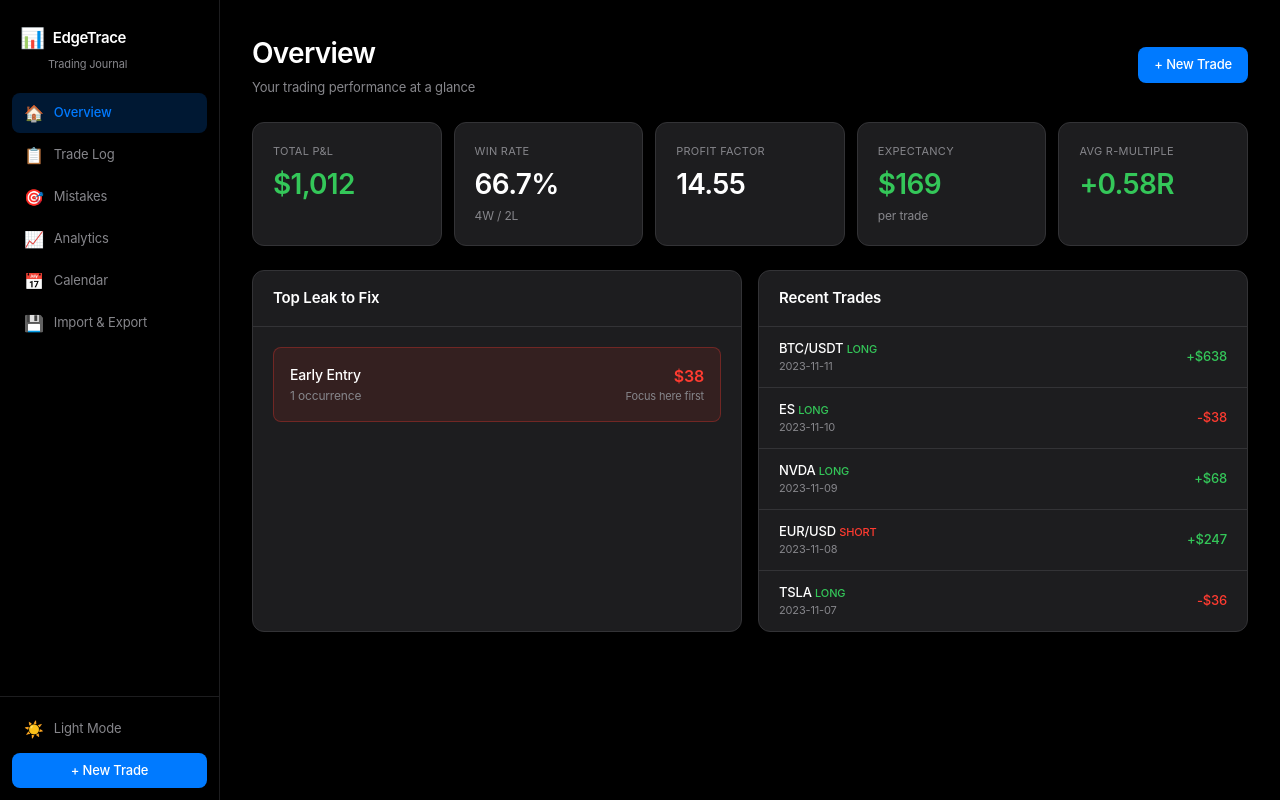
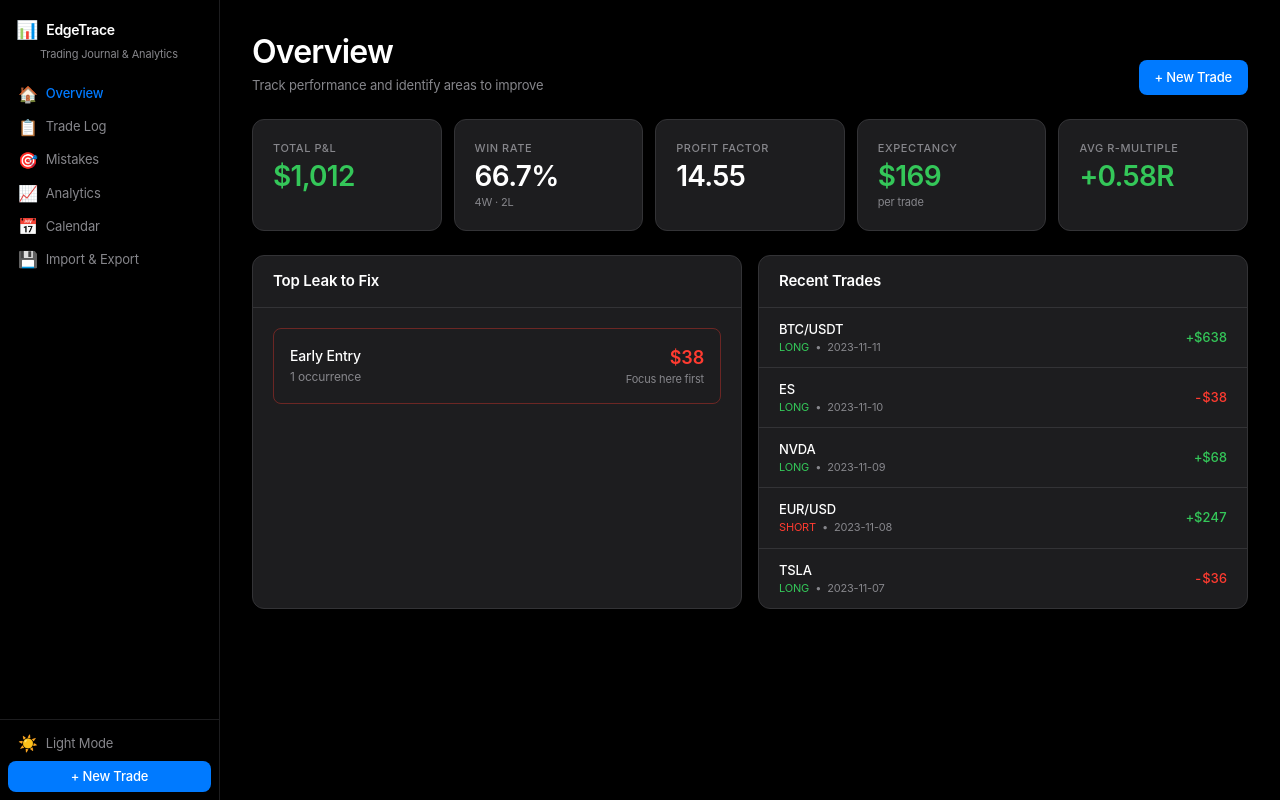
Before and after one commit to homesh123/tradebook, a React (Create React App) app in the folder tradebook/: page / in a window 1280 px wide. Both pictures are taken after a click on the button "Quick (7 trades)". Built offline with nearby package versions, Linux system fonts and the light colour scheme.

Commit message:
Enhance UX with refined spacing, hierarchy, micro-interactions

```diff
--- a/tradebook/src/App.js
+++ b/tradebook/src/App.js
@@ -14,14 +14,15 @@ import { useTrades } from "./context/TradeContext";
 const NavItem = ({ active, onClick, icon, children }) => (
   <button
     onClick={onClick}
-    className={`w-full text-left px-3 py-2 rounded-lg mb-0.5 flex items-center gap-2.5 text-[13px] transition-colors ${
+    className={`w-full text-left px-2.5 py-1.5 rounded-lg mb-0.5 flex items-center gap-2 text-[13px] transition-all duration-150 ${
       active
-        ? 'bg-apple-blue/10 dark:bg-apple-blue/20 text-apple-blue font-medium'
-        : 'text-apple-gray-600 dark:text-apple-gray-400 hover:bg-apple-gray-100 dark:hover:bg-apple-gray-800/50'
+        ? 'bg-apple-blue/12 dark:bg-apple-blue/18 text-apple-blue font-medium'
+        : 'text-apple-gray-600 dark:text-apple-gray-400 hover:bg-apple-gray-100 dark:hover:bg-apple-gray-800/60 active:bg-apple-gray-200 dark:active:bg-apple-gray-800'
     }`}
+    aria-current={active ? 'page' : undefined}
   >
-    <span className="text-base">{icon}</span>
-    <span>{children}</span>
+    <span className="text-base leading-none">{icon}</span>
+    <span className="truncate">{children}</span>
   </button>
 );
 
@@ -30,9 +31,10 @@ const ThemeToggle = () => {
   return (
     <button
       onClick={toggleTheme}
-      className="w-full px-3 py-2 rounded-lg flex items-center gap-2.5 text-[13px] text-apple-gray-600 dark:text-apple-gray-400 hover:bg-apple-gray-100 dark:hover:bg-apple-gray-800/50 transition-colors"
+      className="w-full px-2.5 py-1.5 rounded-lg flex items-center gap-2 text-[13px] text-apple-gray-600 dark:text-apple-gray-400 hover:bg-apple-gray-100 dark:hover:bg-apple-gray-800/60 active:bg-apple-gray-200 dark:active:bg-apple-gray-800 transition-all duration-150"
+      aria-label="Toggle theme"
     >
-      <span className="text-base">{theme === 'dark' ? '☀️' : '🌙'}</span>
+      <span className="text-base leading-none">{theme === 'dark' ? '☀️' : '🌙'}</span>
       <span>{theme === 'dark' ? 'Light Mode' : 'Dark Mode'}</span>
     </button>
   );
@@ -69,15 +71,19 @@ const MainApp = () => {
   };
 
   return (
-    <div className="h-screen flex flex-col md:flex-row bg-apple-gray-50 dark:bg-black transition-colors">
+    <div className="h-screen flex flex-col md:flex-row bg-apple-gray-50 dark:bg-black transition-colors duration-200">
       {/* Mobile Header */}
-      <div className="md:hidden flex items-center justify-between px-4 py-3 bg-white/80 dark:bg-apple-gray-900/80 backdrop-blur-xl border-b border-apple-gray-200 dark:border-apple-gray-800">
+      <header className="md:hidden flex items-center justify-between px-4 py-2.5 bg-white/90 dark:bg-apple-gray-900/90 backdrop-blur-xl border-b border-apple-gray-200 dark:border-apple-gray-800 sticky top-0 z-50">
         <div className="flex items-center gap-2">
-          <span className="text-xl">📊</span>
-          <h1 className="text-[15px] font-semibold text-apple-gray-900 dark:text-white">EdgeTrace</h1>
+          <span className="text-lg">📊</span>
+          <h1 className="text-[14px] font-semibold text-apple-gray-900 dark:text-white tracking-tight">EdgeTrace</h1>
         </div>
-        <button onClick={() => setMobileMenuOpen(!mobileMenuOpen)} className="p-2 text-apple-gray-900 dark:text-white">
-          <svg className="w-6 h-6" fill="none" stroke="currentColor" viewBox="0 0 24 24">
+        <button
+          onClick={() => setMobileMenuOpen(!mobileMenuOpen)}
+          className="p-1.5 rounded-lg text-apple-gray-900 dark:text-white hover:bg-apple-gray-100 dark:hover:bg-apple-gray-800 transition-colors"
+          aria-label="Toggle menu"
+        >
+          <svg className="w-5 h-5" fill="none" stroke="currentColor" viewBox="0 0 24 24">
             {mobileMenuOpen ? (
               <path strokeLinecap="round" strokeLinejoin="round" strokeWidth={2} d="M6 18L18 6M6 6l12 12" />
             ) : (
@@ -85,36 +91,36 @@ const MainApp = () => {
             )}
           </svg>
         </button>
-      </div>
+      </header>
 
       {/* Mobile Menu */}
       {mobileMenuOpen && (
-        <div className="md:hidden absolute top-[57px] left-0 right-0 bg-white/95 dark:bg-apple-gray-900/95 backdrop-blur-xl border-b border-apple-gray-200 dark:border-apple-gray-800 z-40 shadow-lg">
-          <nav className="p-3">
+        <div className="md:hidden absolute top-[49px] left-0 right-0 bg-white/95 dark:bg-apple-gray-900/95 backdrop-blur-xl border-b border-apple-gray-200 dark:border-apple-gray-800 z-40 shadow-lg">
+          <nav className="p-2">
             <NavItem active={activeTab === 'overview'} onClick={() => handleNavClick('overview')} icon="🏠">Overview</NavItem>
             <NavItem active={activeTab === 'trades'} onClick={() => handleNavClick('trades')} icon="📋">Trade Log</NavItem>
             <NavItem active={activeTab === 'mistakes'} onClick={() => handleNavClick('mistakes')} icon="🎯">Mistakes</NavItem>
             <NavItem active={activeTab === 'analytics'} onClick={() => handleNavClick('analytics')} icon="📈">Analytics</NavItem>
             <NavItem active={activeTab === 'calendar'} onClick={() => handleNavClick('calendar')} icon="📅">Calendar</NavItem>
             <NavItem active={activeTab === 'import'} onClick={() => handleNavClick('import')} icon="💾">Import & Export</NavItem>
-            <div className="mt-2 pt-2 border-t border-apple-gray-200 dark:border-apple-gray-800 space-y-1">
+            <div className="mt-2 pt-2 border-t border-apple-gray-200 dark:border-apple-gray-800 space-y-0.5">
               <ThemeToggle />
-              <button onClick={() => { setShowTradeForm(true); setMobileMenuOpen(false); }} className="w-full px-3 py-2 bg-apple-blue text-white rounded-lg text-[13px] font-medium">+ New Trade</button>
+              <button onClick={() => { setShowTradeForm(true); setMobileMenuOpen(false); }} className="w-full px-2.5 py-1.5 bg-apple-blue hover:bg-[#0051D5] active:bg-[#004FC4] text-white rounded-lg text-[13px] font-medium transition-colors">+ New Trade</button>
             </div>
           </nav>
         </div>
       )}
 
       {/* Desktop Sidebar */}
-      <div className="hidden md:flex w-[220px] bg-white/80 dark:bg-apple-gray-900/80 backdrop-blur-xl flex-col border-r border-apple-gray-200 dark:border-apple-gray-800 transition-colors">
-        <div className="p-5 pt-6">
-          <div className="flex items-center gap-2 mb-1">
-            <span className="text-xl">📊</span>
-            <h1 className="text-[15px] font-semibold text-apple-gray-900 dark:text-white tracking-tight">EdgeTrace</h1>
+      <aside className="hidden md:flex w-[220px] bg-white/80 dark:bg-apple-gray-900/80 backdrop-blur-xl flex-col border-r border-apple-gray-200 dark:border-apple-gray-800 transition-colors duration-200">
+        <div className="px-3 py-4">
+          <div className="flex items-center gap-2 mb-0.5 px-1">
+            <span className="text-lg">📊</span>
+            <h1 className="text-[14px] font-semibold text-apple-gray-900 dark:text-white tracking-tight">EdgeTrace</h1>
           </div>
-          <p className="text-[11px] text-apple-gray-500 dark:text-apple-gray-400 ml-7">Trading Journal</p>
+          <p className="text-[11px] text-apple-gray-500 dark:text-apple-gray-400 ml-7">Trading Journal & Analytics</p>
         </div>
-        <nav className="flex-1 px-3">
+        <nav className="flex-1 px-2">
           <NavItem active={activeTab === 'overview'} onClick={() => setActiveTab('overview')} icon="🏠">Overview</NavItem>
           <NavItem active={activeTab === 'trades'} onClick={() => setActiveTab('trades')} icon="📋">Trade Log</NavItem>
           <NavItem active={activeTab === 'mistakes'} onClick={() => setActiveTab('mistakes')} icon="🎯">Mistakes</NavItem>
@@ -122,18 +128,18 @@ const MainApp = () => {
           <NavItem active={activeTab === 'calendar'} onClick={() => setActiveTab('calendar')} icon="📅">Calendar</NavItem>
           <NavItem active={activeTab === 'import'} onClick={() => setActiveTab('import')} icon="💾">Import & Export</NavItem>
         </nav>
-        <div className="p-3 border-t border-apple-gray-200 dark:border-apple-gray-800 space-y-1">
+        <div className="p-2 border-t border-apple-gray-200 dark:border-apple-gray-800 space-y-0.5">
           <ThemeToggle />
-          <button onClick={() => setShowTradeForm(true)} className="w-full px-3 py-2 bg-apple-blue hover:bg-[#0051D5] active:bg-[#004FC4] text-white rounded-lg text-[13px] font-medium transition-colors shadow-sm">+ New Trade</button>
+          <button onClick={() => setShowTradeForm(true)} className="w-full px-2.5 py-1.5 bg-apple-blue hover:bg-[#0051D5] active:bg-[#004FC4] text-white rounded-lg text-[13px] font-medium transition-all duration-150 shadow-sm">+ New Trade</button>
         </div>
-      </div>
+      </aside>
 
       {/* Main Content */}
-      <div className="flex-1 overflow-auto">
-        <div className="max-w-6xl mx-auto p-4 sm:p-6 md:p-8">
+      <main className="flex-1 overflow-auto">
+        <div className="max-w-7xl mx-auto px-4 sm:px-6 lg:px-8 py-6 sm:py-8">
           {renderContent()}
         </div>
-      </div>
+      </main>
 
       {showTradeForm && <TradeForm onClose={() => setShowTradeForm(false)} />}
     </div>
--- a/tradebook/src/components/Overview.js
+++ b/tradebook/src/components/Overview.js
@@ -4,12 +4,12 @@ import { analyzeTrades, analyzeMistakes } from '../utils/analytics';
 import { calculateTradeMetrics } from '../utils/analytics';
 
 const MetricCard = ({ label, value, subtext, trend }) => (
-  <div className="bg-white dark:bg-apple-gray-800 rounded-apple p-5 shadow-apple border border-apple-gray-200 dark:border-apple-gray-700 transition-colors">
-    <div className="text-[11px] text-apple-gray-500 dark:text-apple-gray-400 uppercase tracking-wide mb-1">{label}</div>
-    <div className={`text-[28px] font-semibold tracking-tight mb-0.5 ${trend === 'up' ? 'text-apple-green' : trend === 'down' ? 'text-apple-red' : 'text-apple-gray-900 dark:text-white'}`}>
+  <div className="bg-white dark:bg-apple-gray-800 rounded-xl p-4 sm:p-5 shadow-[0_1px_3px_rgba(0,0,0,0.02)] dark:shadow-[0_1px_3px_rgba(0,0,0,0.3)] border border-apple-gray-200 dark:border-apple-gray-700 hover:shadow-[0_4px_12px_rgba(0,0,0,0.04)] dark:hover:shadow-[0_4px_12px_rgba(0,0,0,0.4)] transition-all duration-200">
+    <div className="text-[11px] text-apple-gray-500 dark:text-apple-gray-400 uppercase tracking-wider mb-1.5 font-medium">{label}</div>
+    <div className={`text-[24px] sm:text-[28px] font-semibold tracking-tight leading-none mb-1 ${trend === 'up' ? 'text-apple-green' : trend === 'down' ? 'text-apple-red' : 'text-apple-gray-900 dark:text-white'}`}>
       {value}
     </div>
-    {subtext && <div className="text-[12px] text-apple-gray-500 dark:text-apple-gray-400">{subtext}</div>}
+    {subtext && <div className="text-[11px] text-apple-gray-500 dark:text-apple-gray-400 mt-1">{subtext}</div>}
   </div>
 );
 
@@ -26,42 +26,45 @@ const Overview = ({ onAddTrade }) => {
 
   return (
     <div className="space-y-6">
-      <div className="flex justify-between items-center">
+      <div className="flex flex-col sm:flex-row sm:justify-between sm:items-end gap-4">
         <div>
-          <h2 className="text-[28px] font-semibold text-apple-gray-900 dark:text-white tracking-tight">Overview</h2>
-          <p className="text-[13px] text-apple-gray-500 dark:text-apple-gray-400 mt-1">Your trading performance at a glance</p>
+          <h1 className="text-[28px] sm:text-[32px] font-semibold text-apple-gray-900 dark:text-white tracking-tight leading-tight">Overview</h1>
+          <p className="text-[13px] text-apple-gray-500 dark:text-apple-gray-400 mt-1">Track performance and identify areas to improve</p>
         </div>
-        <button onClick={onAddTrade} className="px-4 py-2 bg-apple-blue hover:bg-[#0051D5] active:bg-[#004FC4] text-white rounded-lg text-[13px] font-medium transition-colors shadow-sm">
+        <button onClick={onAddTrade} className="px-4 py-2 bg-apple-blue hover:bg-[#0051D5] active:bg-[#004FC4] text-white rounded-lg text-[13px] font-medium transition-all duration-150 shadow-sm hover:shadow-md self-start sm:self-auto">
           + New Trade
         </button>
       </div>
 
       {/* Quick Stats */}
-      <div className="grid grid-cols-2 md:grid-cols-5 gap-3">
+      <div className="grid grid-cols-2 lg:grid-cols-5 gap-2.5 sm:gap-3">
         <MetricCard label="Total P&L" value={formatCurrency(analytics.totalPnl)} trend={analytics.totalPnl >= 0 ? 'up' : 'down'} />
-        <MetricCard label="Win Rate" value={`${analytics.winRate.toFixed(1)}%`} subtext={`${analytics.winningTrades}W / ${analytics.losingTrades}L`} />
+        <MetricCard label="Win Rate" value={`${analytics.winRate.toFixed(1)}%`} subtext={`${analytics.winningTrades}W · ${analytics.losingTrades}L`} />
         <MetricCard label="Profit Factor" value={analytics.profitFactor === Infinity ? '∞' : analytics.profitFactor.toFixed(2)} />
         <MetricCard label="Expectancy" value={formatCurrency(analytics.expectancy)} subtext="per trade" trend={analytics.expectancy >= 0 ? 'up' : 'down'} />
         <MetricCard label="Avg R-Multiple" value={`${analytics.avgRMultiple >= 0 ? '+' : ''}${analytics.avgRMultiple.toFixed(2)}R`} trend={analytics.avgRMultiple >= 0 ? 'up' : 'down'} />
       </div>
 
-      <div className="grid md:grid-cols-2 gap-4">
+      <div className="grid lg:grid-cols-2 gap-3 sm:gap-4">
         {/* Top Leak */}
-        <div className="bg-white dark:bg-apple-gray-800 rounded-apple shadow-apple border border-apple-gray-200 dark:border-apple-gray-700 overflow-hidden transition-colors">
-          <div className="px-5 py-4 border-b border-apple-gray-200 dark:border-apple-gray-700">
-            <h3 className="text-[15px] font-semibold text-apple-gray-900 dark:text-white">Top Leak to Fix</h3>
+        <div className="bg-white dark:bg-apple-gray-800 rounded-xl shadow-[0_1px_3px_rgba(0,0,0,0.02)] dark:shadow-[0_1px_3px_rgba(0,0,0,0.3)] border border-apple-gray-200 dark:border-apple-gray-700 overflow-hidden">
+          <div className="px-5 py-3.5 border-b border-apple-gray-200 dark:border-apple-gray-700">
+            <h2 className="text-[15px] font-semibold text-apple-gray-900 dark:text-white">Top Leak to Fix</h2>
           </div>
           <div className="p-5">
             {mistakes.length === 0 ? (
-              <p className="text-[13px] text-apple-gray-500 dark:text-apple-gray-400">No mistakes tracked yet. Tag mistakes on trades to identify your biggest leaks.</p>
+              <div className="text-center py-6">
+                <div className="text-3xl mb-2">🎯</div>
+                <p className="text-[13px] text-apple-gray-500 dark:text-apple-gray-400">No mistakes tracked yet. Tag mistakes on trades to identify your biggest leaks.</p>
+              </div>
             ) : (
-              <div className="flex justify-between items-center p-4 bg-apple-red/5 dark:bg-apple-red/10 border border-apple-red/20 dark:border-apple-red/30 rounded-lg">
+              <div className="flex justify-between items-center p-4 bg-apple-red/8 dark:bg-apple-red/12 border border-apple-red/25 dark:border-apple-red/35 rounded-lg">
                 <div>
                   <div className="text-[14px] text-apple-gray-900 dark:text-white font-medium capitalize">{mistakes[0].mistake.replace(/-/g, ' ')}</div>
                   <div className="text-[12px] text-apple-gray-500 dark:text-apple-gray-400 mt-0.5">{mistakes[0].count} occurrence{mistakes[0].count > 1 ? 's' : ''}</div>
                 </div>
                 <div className="text-right">
-                  <div className="text-[16px] text-apple-red font-semibold">{formatCurrency(mistakes[0].totalCost)}</div>
+                  <div className="text-[18px] text-apple-red font-semibold">{formatCurrency(mistakes[0].totalCost)}</div>
                   <div className="text-[11px] text-apple-gray-500 dark:text-apple-gray-400">Focus here first</div>
                 </div>
               </div>
@@ -70,25 +73,29 @@ const Overview = ({ onAddTrade }) => {
         </div>
 
         {/* Recent Trades */}
-        <div className="bg-white dark:bg-apple-gray-800 rounded-apple shadow-apple border border-apple-gray-200 dark:border-apple-gray-700 overflow-hidden transition-colors">
-          <div className="px-5 py-4 border-b border-apple-gray-200 dark:border-apple-gray-700">
-            <h3 className="text-[15px] font-semibold text-apple-gray-900 dark:text-white">Recent Trades</h3>
+        <div className="bg-white dark:bg-apple-gray-800 rounded-xl shadow-[0_1px_3px_rgba(0,0,0,0.02)] dark:shadow-[0_1px_3px_rgba(0,0,0,0.3)] border border-apple-gray-200 dark:border-apple-gray-700 overflow-hidden">
+          <div className="px-5 py-3.5 border-b border-apple-gray-200 dark:border-apple-gray-700 flex justify-between items-center">
+            <h2 className="text-[15px] font-semibold text-apple-gray-900 dark:text-white">Recent Trades</h2>
           </div>
           <div className="divide-y divide-apple-gray-200 dark:divide-apple-gray-700">
             {recentTrades.length === 0 ? (
-              <div className="p-5">
+              <div className="p-5 text-center py-6">
                 <p className="text-[13px] text-apple-gray-500 dark:text-apple-gray-400">No trades yet. Add your first trade to get started.</p>
               </div>
             ) : (
               recentTrades.map((trade, idx) => (
-                <div key={idx} className="px-5 py-3 flex justify-between items-center hover:bg-apple-gray-50 dark:hover:bg-apple-gray-700/30 transition-colors">
-                  <div>
-                    <div className="text-[13px] text-apple-gray-900 dark:text-white font-medium">
-                      {trade.pair} <span className={`text-[11px] ${trade.side === 'long' ? 'text-apple-green' : 'text-apple-red'}`}>{trade.side.toUpperCase()}</span>
+                <div key={idx} className="px-5 py-3 flex justify-between items-center hover:bg-apple-gray-50 dark:hover:bg-apple-gray-700/40 transition-colors duration-150">
+                  <div className="flex items-center gap-3">
+                    <div>
+                      <div className="text-[13px] text-apple-gray-900 dark:text-white font-medium">{trade.pair}</div>
+                      <div className="text-[11px] text-apple-gray-500 dark:text-apple-gray-400 flex items-center gap-1.5">
+                        <span className={trade.side === 'long' ? 'text-apple-green' : 'text-apple-red'}>{trade.side.toUpperCase()}</span>
+                        <span>•</span>
+                        <span>{trade.date}</span>
+                      </div>
                     </div>
-                    <div className="text-[11px] text-apple-gray-500 dark:text-apple-gray-400">{trade.date}</div>
                   </div>
-                  <div className={`text-[13px] font-medium ${trade.status === 'open' ? 'text-apple-gray-400' : trade.pnl > 0 ? 'text-apple-green' : 'text-apple-red'}`}>
+                  <div className={`text-[13px] font-medium tabular-nums ${trade.status === 'open' ? 'text-apple-gray-400' : trade.pnl > 0 ? 'text-apple-green' : 'text-apple-red'}`}>
                     {trade.status === 'open' ? 'OPEN' : `${trade.pnl > 0 ? '+' : ''}${formatCurrency(trade.pnl)}`}
                   </div>
                 </div>
--- a/tradebook/src/index.css
+++ b/tradebook/src/index.css
@@ -8,26 +8,62 @@
   text-rendering: optimizeLegibility;
 }
 
+html {
+  scroll-behavior: smooth;
+}
+
 body {
   margin: 0;
-  font-family: -apple-system, BlinkMacSystemFont, 'SF Pro Display', 'SF Pro Text', 'Helvetica Neue', 'Segoe UI', 'Roboto', 'Oxygen',
+  font-family: -apple-system, BlinkMacSystemFont, 'SF Pro Display', 'SF Pro Text', 'Inter', 'Helvetica Neue', 'Segoe UI', 'Roboto', 'Oxygen',
     'Ubuntu', 'Cantarell', 'Fira Sans', 'Droid Sans', sans-serif;
   background-color: #000000;
   color: #f5f5f7;
-  letter-spacing: -0.01em;
+  letter-spacing: -0.011em;
+  line-height: 1.47059;
 }
 
 code {
-  font-family: 'SF Mono', Menlo, Monaco, Consolas, 'Courier New',
-    monospace;
+  font-family: 'SF Mono', ui-monospace, Menlo, Monaco, Consolas, 'Courier New', monospace;
 }
 
 input, select, textarea {
   color: #f5f5f7;
   font-family: inherit;
+  font-size: 13px;
 }
 
 input:focus, select:focus, textarea:focus {
   outline: none;
-  ring: 2px solid rgba(0, 122, 255, 0.6);
+  box-shadow: 0 0 0 3px rgba(0, 122, 255, 0.3);
 }
+
+button {
+  font-family: inherit;
+  cursor: pointer;
+  transition: all 150ms cubic-bezier(0.25, 0.46, 0.45, 0.94);
+}
+
+button:focus-visible {
+  outline: 2px solid rgba(0, 122, 255, 0.8);
+  outline-offset: 2px;
+}
+
+button:active {
+  transform: scale(0.98);
+}
+
+@media (prefers-reduced-motion: reduce) {
+  *,
+  *::before,
+  *::after {
+    animation-duration: 0.01ms !important;
+    animation-iteration-count: 1 !important;
+    transition-duration: 0.01ms !important;
+  }
+  html {
+    scroll-behavior: auto;
+  }
+  button:active {
+    transform: none;
+  }
+}
```
